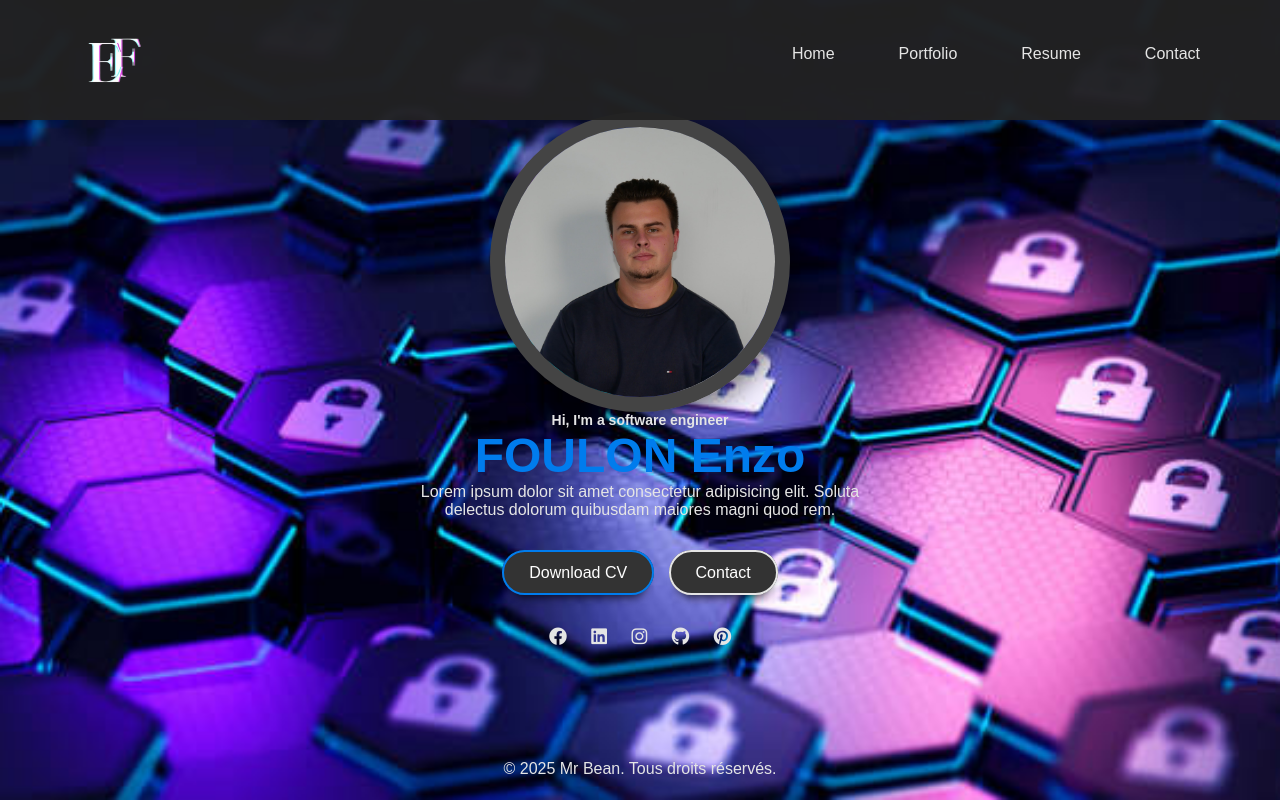
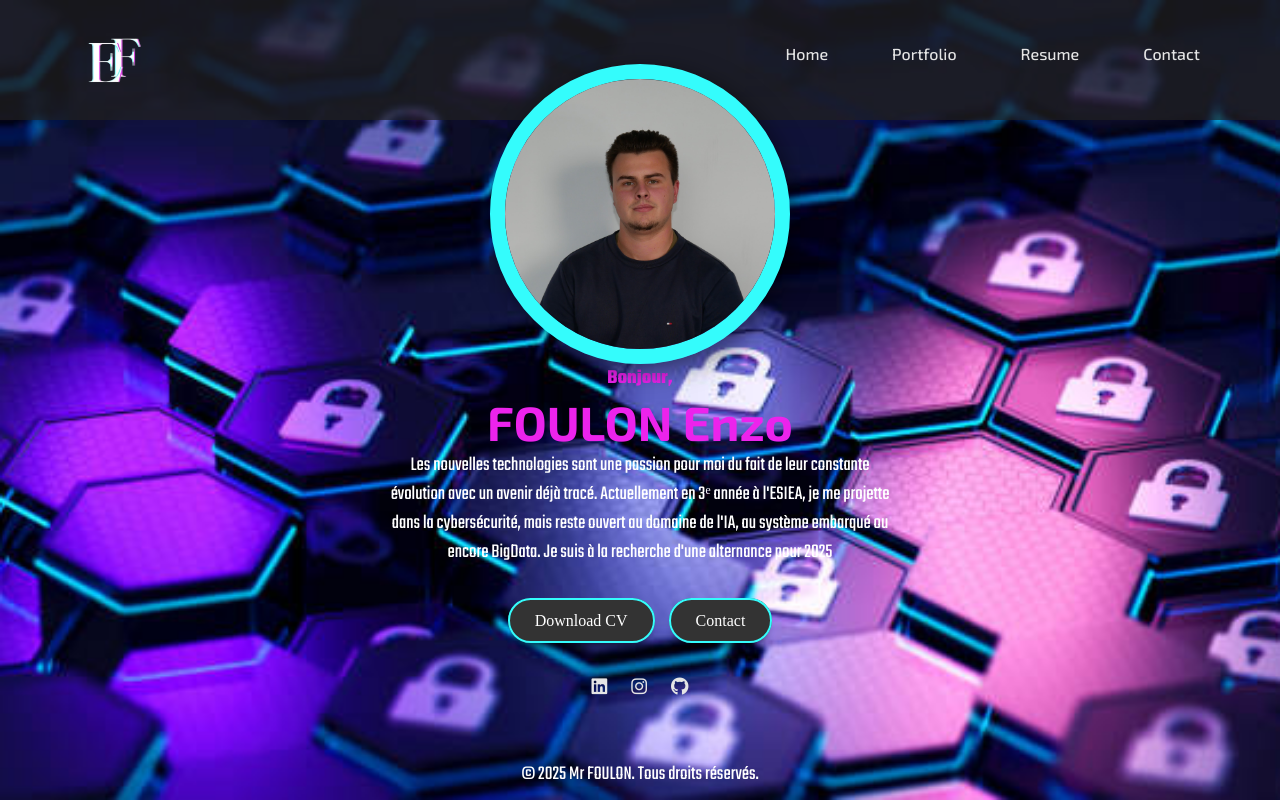
Before and after one commit to xKingsidex/PortfolioWeb, a plain HTML site: page index.html in a window 1280 px wide. Drawn offline with Linux system fonts and the light colour scheme.

Commit message:
Page Home
mise en place typo et couleur et ajustement et mise en place des liens

```diff
--- a/assets/css/style.css
+++ b/assets/css/style.css
@@ -1,8 +1,14 @@
+:root {
+    --primary-color:  #34fcfc;;
+    --secondary-color: #ec23ec;
+    --primary-font: "Exo 2", serif;
+    --secondary-font: "Teko", serif;
+}
+
 * {
     box-sizing: border-box;
     padding: 0;
     margin: 0;
-    font-family: Poppins, sans-serif;
     text-decoration: none;
 }
 
@@ -23,7 +29,8 @@ header {
     position: fixed;
     width: 100%;
     height: 15%;
-    background: rgba(34, 34, 34, 0.95);
+    background: rgba(34, 34, 34, 0.7);
+    z-index: 5;
 
 }
 
@@ -59,6 +66,7 @@ nav ul {
 nav ul li a {
     color: #e5e5e5;
     font-weight: 500;
+    font-family: var(--primary-font);
     padding: 0.5rem 1rem;
     border-radius: 20px;
     transition: all 0.3s ease;
@@ -73,7 +81,7 @@ nav ul li a::after {
     transform: translateX(-50%);
     width: 0;
     height: 2px;
-    background: #007ced;
+    background: #34fcfc;
     transition: width 0.3s ease;
 }
 /*Underline effect*/
@@ -82,7 +90,7 @@ nav ul li a:hover::after {
 }
 /*Underline effect*/
 nav ul li a:hover {
-    color: #007ced;
+    color: #34fcfc;
 }
 nav ul li{
     list-style: none;
@@ -103,8 +111,9 @@ nav ul li{
     height: 300px;
     border-radius: 50%;
     overflow: hidden;
-    border: 15px solid #444;
+    border: 15px solid  #34fcfc;
     box-shadow: 5px 7px 25px rgba(0, 0, 0, 0.5);
+    z-index: 10;
 }
 
 .hero-pic img {
@@ -127,12 +136,21 @@ nav ul li{
 }
 
 h1 {
-    font-size: 14px;
+    font-size: 20px;
+    font-family: var(--secondary-font);
+    color: #ec23ec;
 }
 
 h2 {
-    color: #007ced;
+    color: #ec23ec;
     font-size: 3rem;
+    font-family: var(--primary-font);
+}
+
+p{
+    font-size: 20px;
+    font-family: var(--secondary-font);
+    color: #ffffff;
 }
 
 .btn-group {
@@ -147,10 +165,11 @@ h2 {
     margin: 5px;
     border-radius: 30px;
     box-shadow: 0 10px 10px -8px rgba(0, 0, 0, 0.78);
+    border-color: #34fcfc;
 }
 
 .btn.active {
-    border-color: #007ced;
+    border-color: #34fcfc;
 }
 
 .social a {
@@ -158,6 +177,7 @@ h2 {
     color: #e5e5e5;
     font-size: 18px;
     transition: 0.5s;
+    font-family: var(--primary-font);
 }
 
 .social a:hover {
--- a/index.html
+++ b/index.html
@@ -6,6 +6,8 @@
     <title>Portfolio - Jean Pierre</title>
     <link rel="stylesheet" href="assets/css/style.css">
     <link rel="stylesheet" href="https://cdnjs.cloudflare.com/ajax/libs/font-awesome/6.2.1/css/all.min.css">
+    <link href="https://fonts.googleapis.com/css2?family=Exo+2:ital,wght@0,100..900;1,100..900&display=swap" rel="stylesheet">
+    <link href="https://fonts.googleapis.com/css2?family=Teko:wght@300..700&display=swap" rel="stylesheet">
 </head>
 <body>
     <header>
@@ -15,8 +17,8 @@
                 <div><img src="assets/img/logo.png"class="logoP" ></div>
             </div>
             <ul>
-                <li><a href="#">Home</a></li>
-                <li><a href="#">Portfolio</a></li>
+                <li><a href="index.html">Home</a></li>
+                <li><a href="portfolio.html">Portfolio</a></li>
                 <li><a href="#">Resume</a></li>
                 <li><a href="#">Contact</a></li>
             </ul>
@@ -28,26 +30,23 @@
                 <img src="assets/img/main_photo.JPG" alt="Photo de profil d'Jean Pierre">
             </figure>
             <article class="hero-text">
-                <h1>Hi, I'm a software engineer</h1>
+                <h1>Bonjour,</h1>
                 <h2>FOULON Enzo</h2>
-                <p>Lorem ipsum dolor sit amet consectetur adipisicing elit. Soluta delectus dolorum quibusdam maiores magni quod
-                    rem.</p>
+                <p>Les nouvelles technologies sont une passion pour moi du fait de leur constante évolution avec un avenir déjà tracé. Actuellement en 3ᵉ année à l'ESIEA, je me projette dans la cybersécurité, mais reste ouvert au domaine de l'IA, au système embarqué ou encore BigData. Je suis à la recherche d'une alternance pour 2025</p>
                 <div class="btn-group">
-                    <a href="#" class="btn active">Download CV</a>
+                    <a href="assets/docs/CV FOULON Enzo.pdf" class="btn active" download="CV_Foulon_Enzo.pdf">Download CV</a>
                     <a href="#" class="btn">Contact</a>
                 </div>
                 <div class="social">
-                    <a href="#"><i class="fa-brands fa-facebook"></i></a>
-                    <a href="#"><i class="fa-brands fa-linkedin"></i></a>
-                    <a href="#"><i class="fa-brands fa-instagram"></i></a>
-                    <a href="#"><i class="fa-brands fa-github"></i></a>
-                    <a href="#"><i class="fa-brands fa-pinterest"></i></a>
+                    <a href="https://www.linkedin.com/in/enzo-foulon/"><i class="fa-brands fa-linkedin"></i></a>
+                    <a href="https://www.instagram.com/nzo_foulon/?next=%2F"><i class="fa-brands fa-instagram"></i></a>
+                    <a href="https://github.com/xKingsidex"><i class="fa-brands fa-github"></i></a>
                 </div>
             </article>
         </section>
     </main>
     <footer>
-        <p>&copy; 2025 Mr Bean. Tous droits réservés.</p>
+        <p>&copy; 2025 Mr FOULON. Tous droits réservés.</p>
     </footer>
 </body>
 </html>
```
Also changed, not shown: portfolio.html (added, +49 -0 lines), 1 other file.
